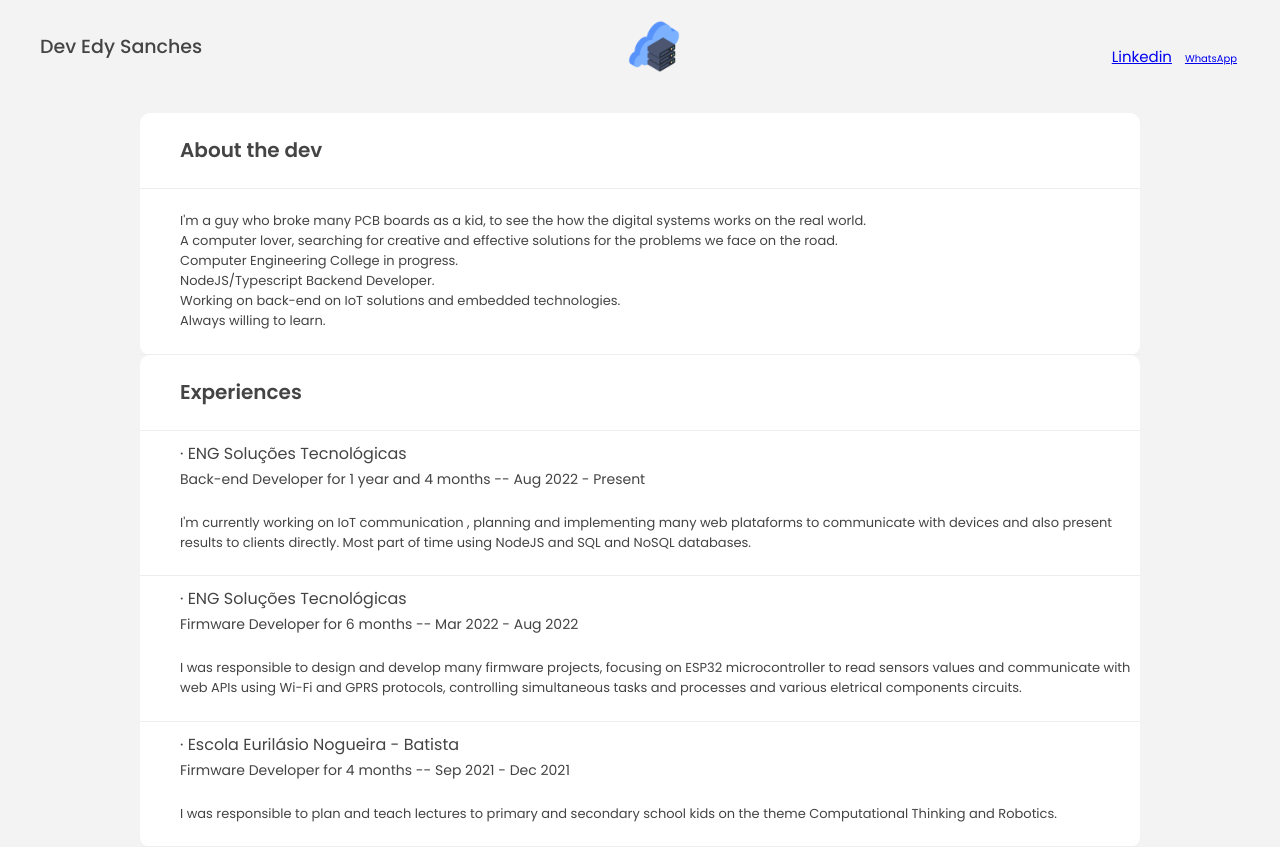
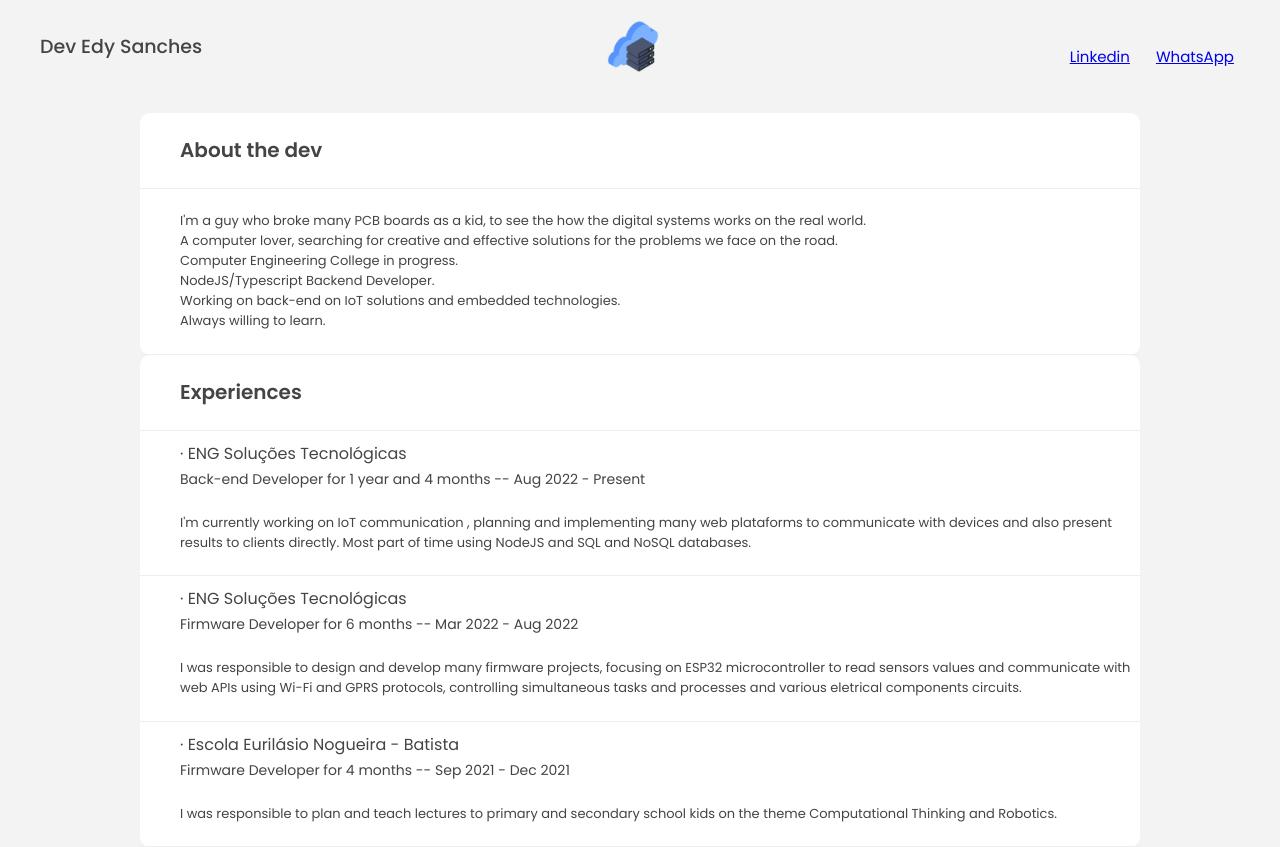
Before and after one commit to EdySanches/atv_curriculo, a plain HTML site: page index.html in a window 1280 px wide. Drawn offline with Linux system fonts and the light colour scheme.

Commit message:
[FIX] botao whatsappo

```diff
--- a/index.html
+++ b/index.html
@@ -26,7 +26,7 @@
             <a href="https://www.linkedin.com/in/edy-sanches-25232b196//">Linkedin</a>
           </p>
         </div>
-        <div class="ctt_whatapp">
+        <div class="ctt_whatsapp">
           <p>
             <a href="https://wa.me/5567991936288?text=Tenho%20interesse%20em%20comprar%20seu%20carro/">WhatsApp</a>
           </p>
--- a/style.css
+++ b/style.css
@@ -51,7 +51,7 @@ nav {
   margin-right: 1rem;
 }
 .ctt_whatsapp {
-  /* font-size: 1.5rem; */
+  font-size: 1.5rem;
   grid-row: 3 / 3;
   display: flex;
   align-items: baseline;
```
